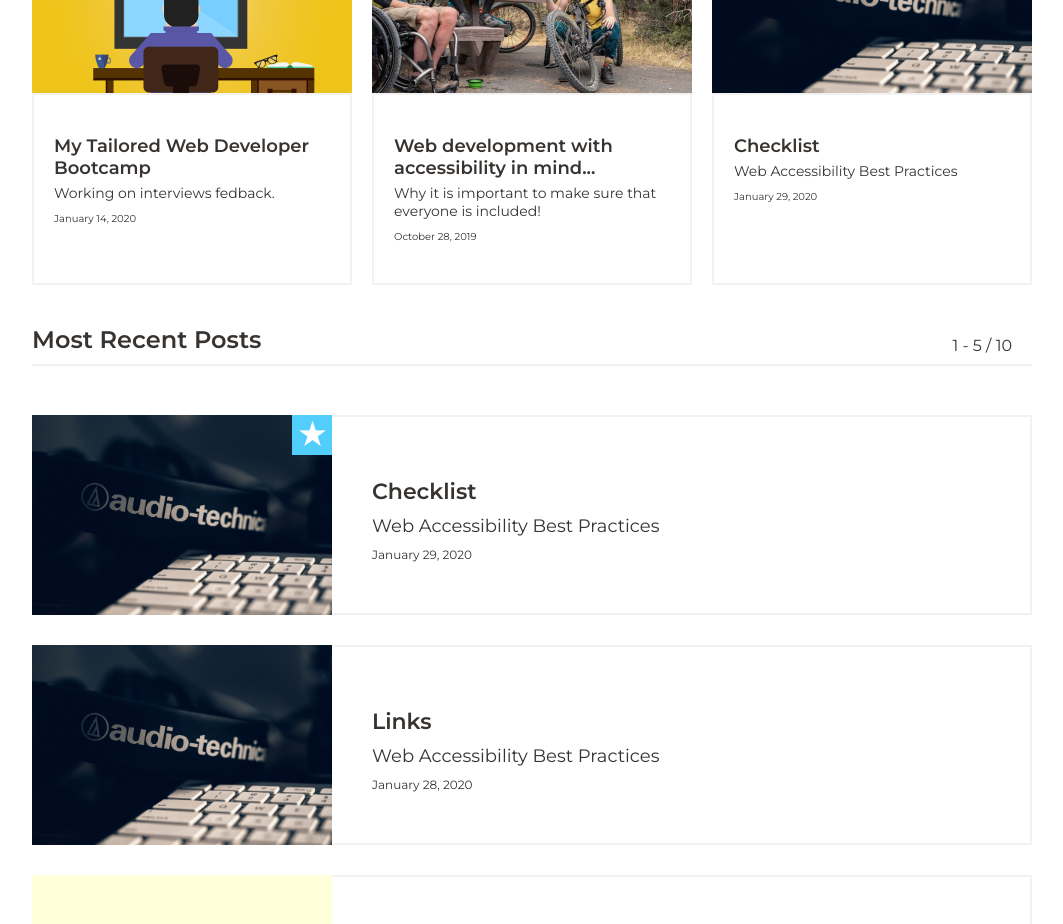
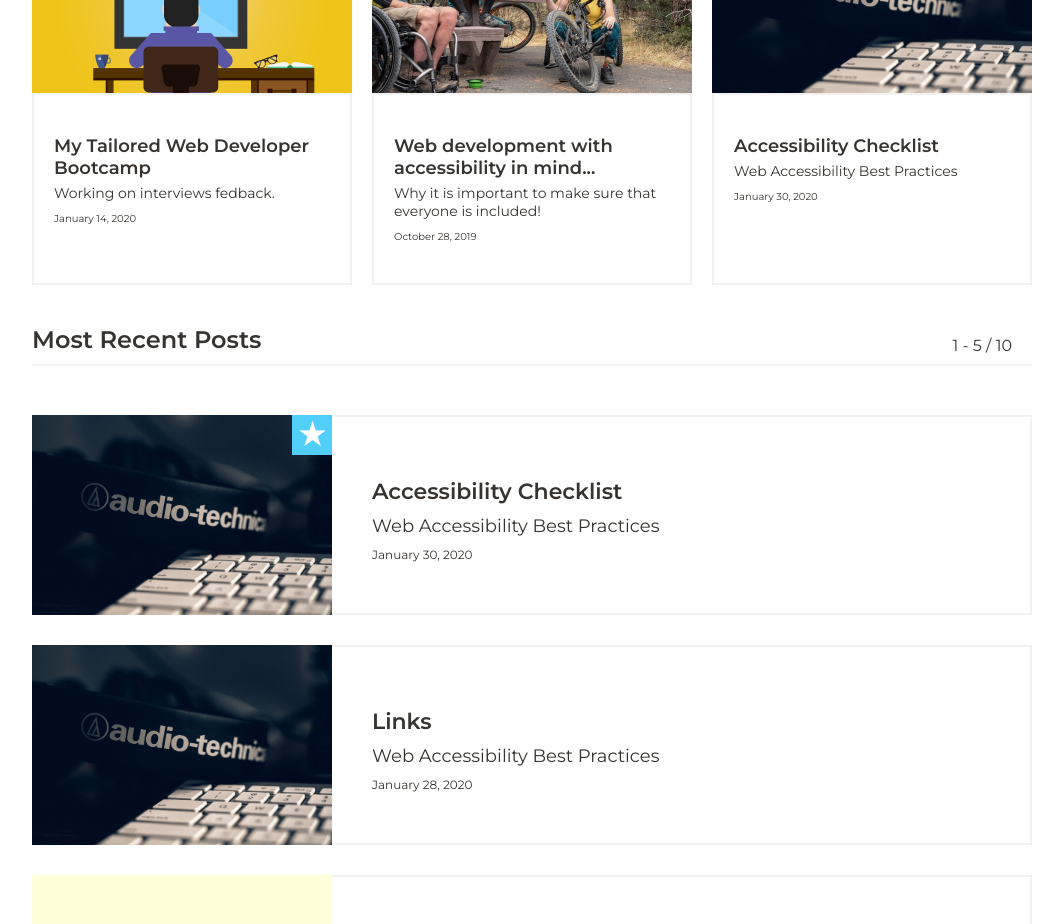
Before and after one commit to k2project/portfolio, a React (Create React App) app: page /blog in a window 1280 px wide. Shown: the part 880-1804 px from the top of the page, without its empty margins (108-1171 px from the left). Built offline with nearby package versions, Linux system fonts and the light colour scheme.

Commit message:
post links - skip link

```diff
--- a/src/Blog/posts/accessibility_checklist.js
+++ b/src/Blog/posts/accessibility_checklist.js
@@ -4,9 +4,9 @@ import Accordion from './../../components/Accordion/Accordion';
 const accessibility_checklist={
     id:'11',
     featured:true,
-    title:'Checklist',
+    title:'Accessibility Checklist',
     subtitle:'Web Accessibility Best Practices',
-    date:'2020-01-29',
+    date:'2020-01-30',
     image:{
         path:'accessibility.jpg',
         position:'right center '
--- a/src/Blog/posts/accessibility_links.js
+++ b/src/Blog/posts/accessibility_links.js
@@ -21,7 +21,7 @@ const accessibility_links={
                 </p>
             </section>
             <section className="post__section">
-                <h3 className="post__heading">Links Attributes</h3>
+                <h3 className="post__heading">Links Attributes.</h3>
                 <table className="post__table">
                     <tr>
                         <th>Attribute</th>
@@ -105,7 +105,7 @@ const accessibility_links={
                 </p>
             </section>
             <section className="post__section">
-                <h3 className="post__heading">Links Accessibility Best Practices</h3>
+                <h3 className="post__heading">Links Accessibility Best Practices.</h3>
                 <ul className="post__list">
                     <li><b>Use good link's text.</b> Links should make sense when reading out of context. Avoid phrases such as "click here", "more", "click for details".</li>
                     <li><b>Links should never be empty! </b> Their text should be as concise as possible without sacrificing the meaning.</li>
@@ -120,12 +120,14 @@ const accessibility_links={
                         </span>
                      </li>
                       <li><b>Avoid using JavaScript event handlers that do not permit keyboard access.</b> <br/> <i>In most browsers, the "TAB" key allows users to jump from link to link, and the "ENTER" key allows users to select a link. </i></li>
+                      <li><span className="color--red">LINKS ON FOCUS.</span> Use CSS styling for keyboard users to clearly mark the links when in focus ( a::focus ).</li>
 
                 </ul>
             </section>
-            {/* <section className="post__section">
-                <p className="post__header">Buttons Do Things, Links Go Places</p>
-            </section> */}
+            <section className="post__section">
+                <p className="post__heading">"Skip Navigation" Links.</p>
+                <p>Most of the time the main content is not usually the first thing on a web page. Keyboard and screen reader users must navigate a long list of elements before ever arriving at the main content. Without some sort of system for bypassing the long list of links, some users are at a huge disadvantage. </p>
+            </section>
             <References/>
         </article>
     ),
```
